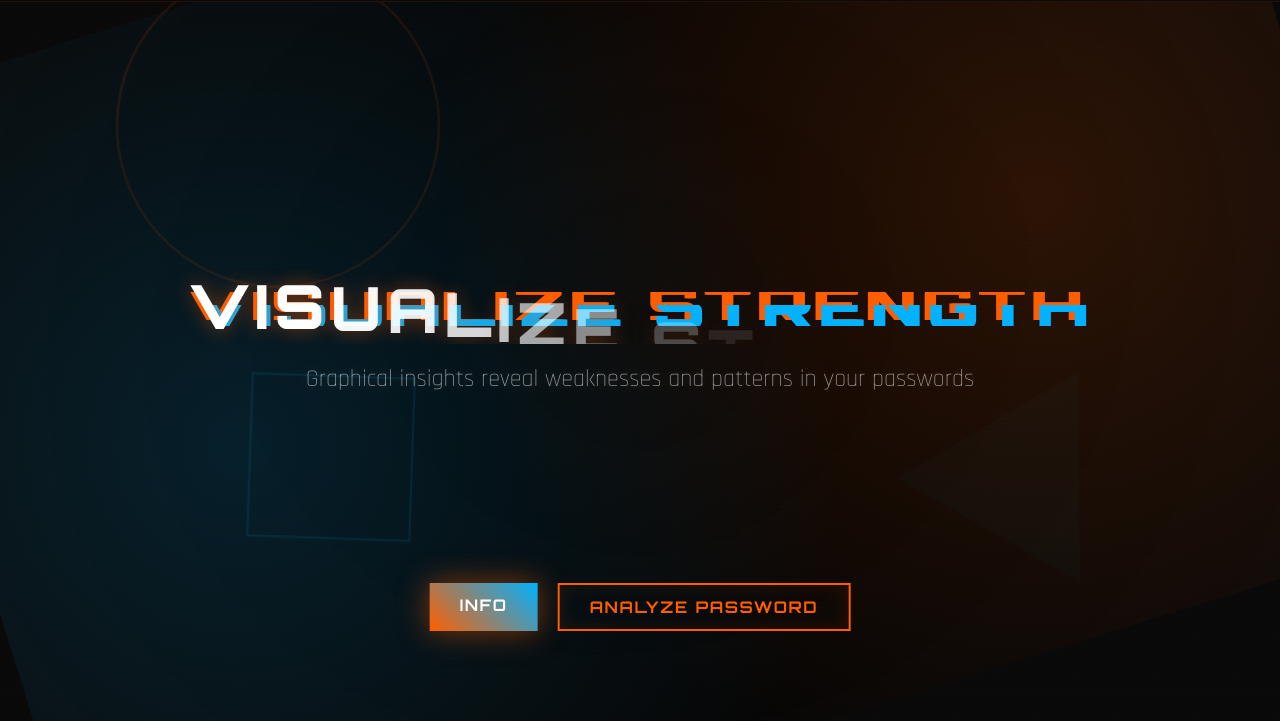
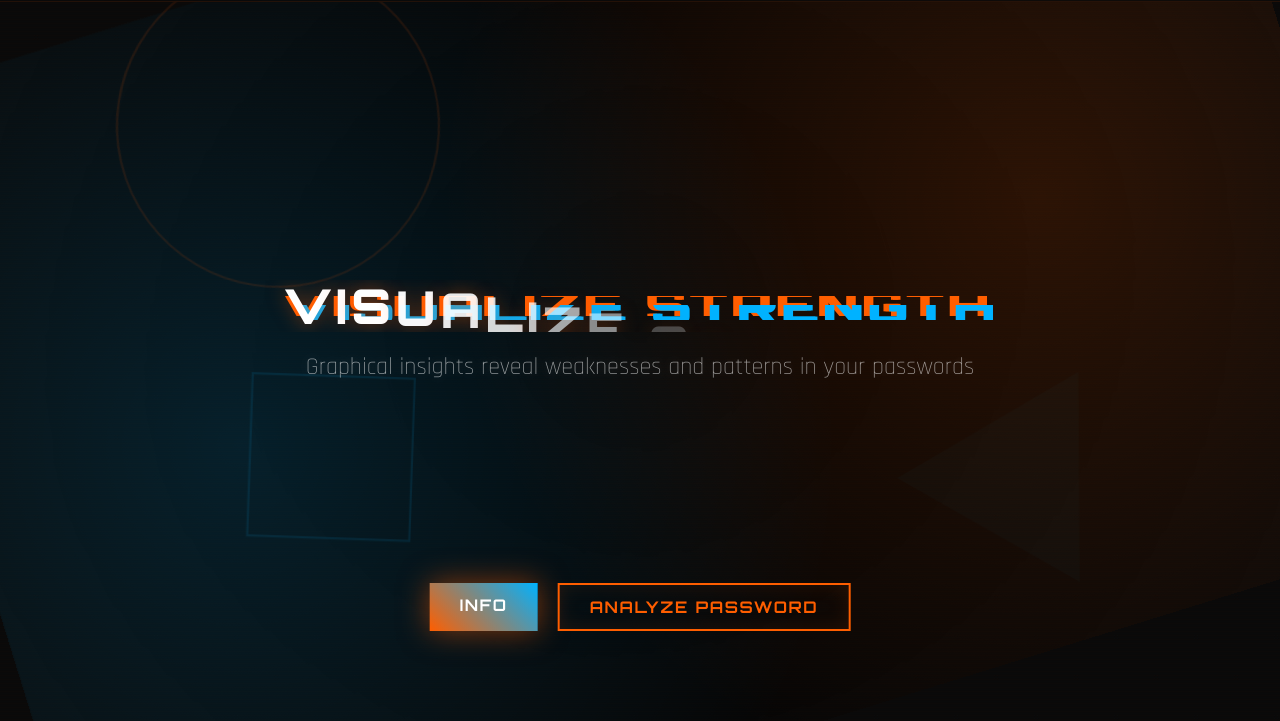
Before and after one commit to KisoreAbhinav/Intelli-Pass, a plain HTML site: page index.html in a window 1280 px wide. Shown: the part 79-800 px from the top of the page. Drawn offline with nearby package versions, Linux system fonts and the light colour scheme.

Commit message:
Update intellicss.css
Fixed text wrapping a tiny bit

```diff
--- a/intellicss.css
+++ b/intellicss.css
@@ -410,16 +410,23 @@
                 transform: translateY(0);
             }
         }
-
 .glitch-text {
     font-family: 'Orbitron', monospace;
-            font-size: clamp(2.6rem, 10vw, 3.8rem);
     font-weight: 900;
     position: relative;
     text-transform: uppercase;
     letter-spacing: 0.1em;
     text-shadow: 0 0 20px rgba(255, 94, 0, 0.5);
+
+    /* Responsive font scaling that never overflows */
+    font-size: clamp(1.5rem, 6vw, 3rem);
+    line-height: 1.1;
+    white-space: nowrap;     /* keep on one line */
+    overflow: hidden;        /* prevent spill */
+    text-align: center;      /* center horizontally */
+    max-width: 100%;         /* bound to screen */
 }
+
 
         .glitch-text::before,
         .glitch-text::after {
```
Lines whose indentation alone changed are shown as unchanged.
